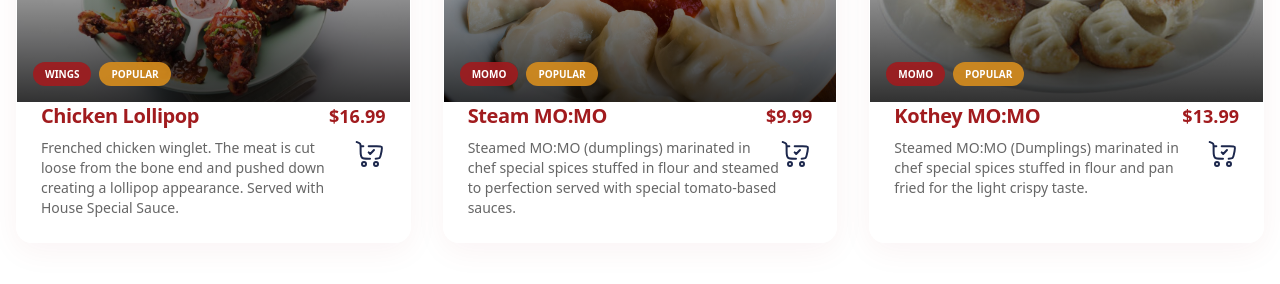
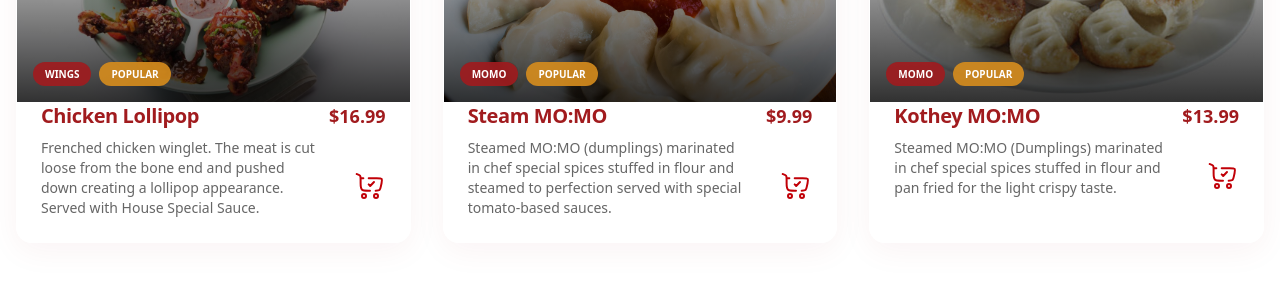
Before and after one commit to ashamimomo/asamimomo-web, a Next.js app: page / in a window 1280 px wide. Shown: the part 1320-1604 px from the top of the page. Built offline with nearby package versions, Linux system fonts and the light colour scheme; a web font is replaced by a local one.

Commit message:
feat: Update OrderIcon to use currentColor, add new hover styles, and refine section layouts.

```diff
--- a/components/home/FeaturedSection.tsx
+++ b/components/home/FeaturedSection.tsx
@@ -100,8 +100,8 @@ export default function FeaturedSection() {
                       ${item.price}
                     </span>
                   </div>
-                  <div className="flex justify-between items-start mb-2">
-                    <p className="text-muted-foreground text-sm mb-4 ">
+                  <div className="flex justify-between items-center mb-2">
+                    <p className="text-muted-foreground max-w-[80%] text-sm mb-4 ">
                       {item.description}
                     </p>
                     {/* Add to cart button commented out */}
@@ -112,7 +112,7 @@ export default function FeaturedSection() {
                     Add to Order
                   </button> */}
                     <Link href="/contact">
-                      <div className="w-8 h-8 hover:w-9 hover:h-9 transition-all duration-100">
+                      <div className="w-8 h-8 hover:w-9 hover:h-9 text-red-700 transition-all duration-100">
                         <OrderIcon />
                       </div>
                     </Link>
--- a/components/icons/OrderIcon.tsx
+++ b/components/icons/OrderIcon.tsx
@@ -12,24 +12,24 @@ export function OrderIcon() {
           {" "}
           <path
             d="M7.5 18C8.32843 18 9 18.6716 9 19.5C9 20.3284 8.32843 21 7.5 21C6.67157 21 6 20.3284 6 19.5C6 18.6716 6.67157 18 7.5 18Z"
-            stroke="#1C274C"
+            stroke="currentColor"
             strokeWidth="1.5"
           ></path>{" "}
           <path
             d="M16.5 18.0001C17.3284 18.0001 18 18.6716 18 19.5001C18 20.3285 17.3284 21.0001 16.5 21.0001C15.6716 21.0001 15 20.3285 15 19.5001C15 18.6716 15.6716 18.0001 16.5 18.0001Z"
-            stroke="#1C274C"
+            stroke="currentColor"
             strokeWidth="1.5"
           ></path>{" "}
           <path
             d="M11 10.8L12.1429 12L15 9"
-            stroke="#1C274C"
+            stroke="currentColor"
             strokeWidth="1.5"
             strokeLinecap="round"
             strokeLinejoin="round"
           ></path>{" "}
           <path
             d="M2 3L2.26121 3.09184C3.5628 3.54945 4.2136 3.77826 4.58584 4.32298C4.95808 4.86771 4.95808 5.59126 4.95808 7.03836V9.76C4.95808 12.7016 5.02132 13.6723 5.88772 14.5862C6.75412 15.5 8.14857 15.5 10.9375 15.5H12M16.2404 15.5C17.8014 15.5 18.5819 15.5 19.1336 15.0504C19.6853 14.6008 19.8429 13.8364 20.158 12.3075L20.6578 9.88275C21.0049 8.14369 21.1784 7.27417 20.7345 6.69708C20.2906 6.12 18.7738 6.12 17.0888 6.12H11.0235M4.95808 6.12H7"
-            stroke="#1C274C"
+            stroke="currentColor"
             strokeWidth="1.5"
             strokeLinecap="round"
           ></path>{" "}
--- a/components/menu/MenuSection.tsx
+++ b/components/menu/MenuSection.tsx
@@ -306,7 +306,7 @@ export default function MenuSection() {
                       <div className="w-8 h-[2px] bg-primary/20 group-hover:w-16 group-hover:bg-primary transition-all duration-500" />
                     </div>
                     <Link href="/contact">
-                      <div className="w-8 h-8 hover:w-9 hover:h-9 transition-all duration-100">
+                      <div className="w-8 h-8 hover:w-8.5 hover:h-8.5 text-primary/40 hover:text-red-700 transition-all duration-100">
                         <OrderIcon />
                       </div>
                     </Link>
```
